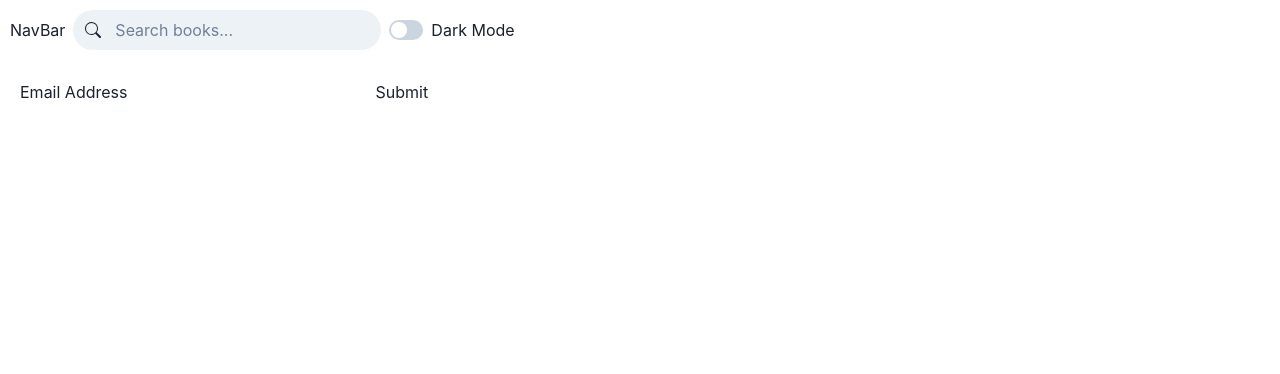
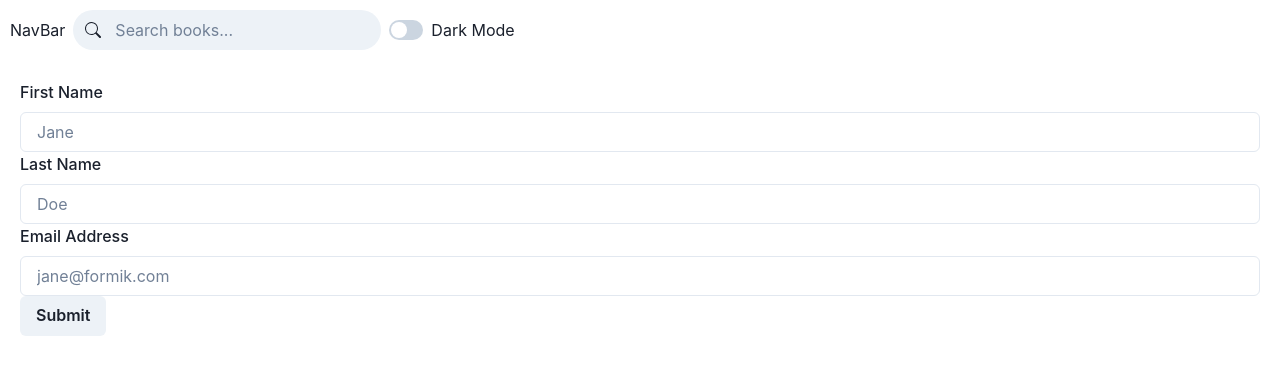
Before and after one commit to msbeigiai/fullstack-book-store, a React (Vite) app in the folder library-frontend/: page /signup in a window 1280 px wide. Shown: the top 374 px of the page. Built offline with nearby package versions, Linux system fonts and the light colour scheme.

Commit message:
Redesign Signup form

```diff
--- a/library-frontend/package.json
+++ b/library-frontend/package.json
@@ -16,12 +16,14 @@
     "@emotion/styled": "^11.11.0",
     "@tanstack/react-query": "4.28",
     "axios": "^1.5.1",
+    "formik": "^2.4.5",
     "framer-motion": "^10.16.4",
     "react": "^18.2.0",
     "react-dom": "^18.2.0",
     "react-icons": "^4.11.0",
     "react-infinite-scroll-component": "^6.1.0",
     "react-router-dom": "^6.10.0",
+    "yup": "^1.3.2",
     "zustand": "^4.3.7"
   },
   "devDependencies": {
--- /dev/null
+++ b/library-frontend/src/components/FormTextInput.tsx
@@ -0,0 +1,32 @@
+import {
+  FormControl,
+  FormErrorMessage,
+  FormLabel,
+  Input,
+} from "@chakra-ui/react";
+import { useField } from "formik";
+import { ReactNode } from "react";
+
+interface Props {
+  id: string;
+  name: string;
+  label: string;
+  type: string;
+  placeholder: string;
+  children: ReactNode;
+}
+
+const FormTextInput = (props: Props) => {
+  const [field, meta] = useField(props);
+  return (
+    <FormControl>
+      <FormLabel htmlFor={props.id || props.name}>{props.label}</FormLabel>
+      <Input className="text-input" {...field} {...props}></Input>
+      {meta.touched && meta.error ? (
+        <FormErrorMessage>{meta.error}</FormErrorMessage>
+      ) : null}
+    </FormControl>
+  );
+};
+
+export default FormTextInput;
--- a/library-frontend/src/pages/HomePage.tsx
+++ b/library-frontend/src/pages/HomePage.tsx
@@ -1,7 +1,6 @@
 import { Grid, GridItem, Show } from "@chakra-ui/react";
 import BookList from "../components/BookList";
 import CategoryList from "../components/CategoryList";
-import NavBar from "../components/NavBar";
 import { Book } from "../entities/Book";
 
 export interface BookQuery {
@@ -23,13 +22,10 @@ function HomePage() {
         }}
       >
         <Show above="lg">
-          <GridItem area="nav">
-            <NavBar />
+          <GridItem area="aside" paddingX={5}>
+            <CategoryList />
           </GridItem>
         </Show>
-        <GridItem area="aside" paddingX={5}>
-          <CategoryList />
-        </GridItem>
         <GridItem area="main">
           <BookList />
         </GridItem>
--- a/library-frontend/src/pages/SignupForm.tsx
+++ b/library-frontend/src/pages/SignupForm.tsx
@@ -1,24 +1,61 @@
-import { useFormik } from "formik";
+import { Form, Formik } from "formik";
+import * as Yup from "yup";
+import FormTextInput from "../components/FormTextInput";
+import { Button } from "@chakra-ui/react";
 
 const SignupForm = () => {
-  const formik = useFormik({
-    initialValues: { email: "" },
-    onSubmit: (values) => {
-      alert(JSON.stringify(values, null, 2));
-    },
-  });
   return (
-    <form onSubmit={formik.handleSubmit}>
-      <label htmlFor="email">Email Address</label>
-      <input
-        id="email"
-        name="email"
-        type="email"
-        onChange={formik.handleChange}
-        value={formik.values.email}
-      />
-      <button type="submit">Submit</button>
-    </form>
+    <>
+      <Formik
+        initialValues={{ firstName: "", lastName: "", email: "" }}
+        validationSchema={Yup.object({
+          firstName: Yup.string()
+            .max(15, "Must be 15 characters or less")
+            .required("Required"),
+          lastName: Yup.string()
+            .max(20, "Must be 20 characters or less")
+            .required("Required"),
+          email: Yup.string()
+            .email("Invalid email address")
+            .required("Required"),
+        })}
+        onSubmit={(values, { setSubmitting }) => {
+          setTimeout(() => {
+            alert(JSON.stringify(values, null, 2));
+            setSubmitting(false);
+          }, 400);
+        }}
+      >
+        <Form>
+          <FormTextInput
+            label="First Name"
+            name="firstName"
+            type="text"
+            placeholder="Jane"
+            id={""}
+            children={undefined}
+          />
+          <FormTextInput
+            label="Last Name"
+            name="lastName"
+            type="text"
+            placeholder="Doe"
+            id={""}
+            children={undefined}
+          />
+
+          <FormTextInput
+            label="Email Address"
+            name="email"
+            type="email"
+            placeholder="jane@formik.com"
+            id={""}
+            children={undefined}
+          />
+          <Button type="submit">Submit</Button>
+        </Form>
+      </Formik>
+    </>
   );
 };
 
```
Also changed, not shown: 1 other file (tests, documents, lock files or other folders).
